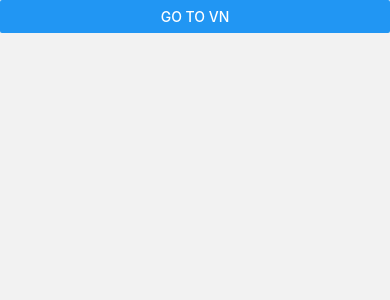
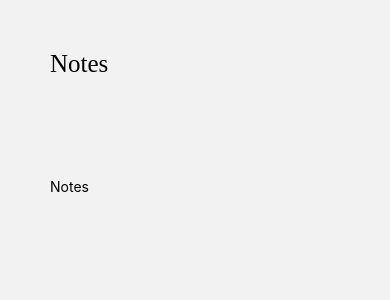
Before and after one commit to leilaigl/notes-app, a React Native app in the folder NotesApp/: screen /Home in a window 390 px wide. Shown: the top 300 px of the page. Built offline with nearby package versions, Linux system fonts and the light colour scheme.

Commit message:
style: add global font Nunito

```diff
--- /dev/null
+++ b/NotesApp/components/StyledText.jsx
@@ -0,0 +1,12 @@
+import React from 'react';
+import {Text} from 'react-native';
+
+export const textStyles = {
+  fontFamily: 'Nunito-SemiBold',
+  fontSize: 25,
+  color: '#000000',
+};
+
+export const StyledText = ({style, ...props}) => (
+  <Text {...props} style={[textStyles, style]} />
+);
--- a/NotesApp/screens/Home.jsx
+++ b/NotesApp/screens/Home.jsx
@@ -1,8 +1,19 @@
 import * as React from 'react';
-import {Button} from 'react-native';
+import {Button, View, StyleSheet, Text} from 'react-native';
+import {StyledText, textStyles} from '../components/StyledText';
 
 export default function Home({navigation}) {
   return (
-    <Button title="go to vn" onPress={() => navigation.navigate('ViewNote')} />
+    <View>
+      {/* <Button title="go to vn" onPress={() => navigation.navigate('ViewNote')} /> */}
+      <StyledText style={[textStyles, styles.title]}>Notes</StyledText>
+      <Text style={styles.title}>Notes</Text>
+    </View>
   );
 }
+
+const styles = StyleSheet.create({
+  title: {
+    padding: 50,
+  },
+});
```
Also changed, not shown: NotesApp/react-native.config.js (added, +7 -0 lines), NotesApp/assets/fonts/Nunito-Regular.ttf (added), NotesApp/assets/fonts/Nunito-SemiBold.ttf (added), 6 other files (tests, documents, lock files or other folders).
